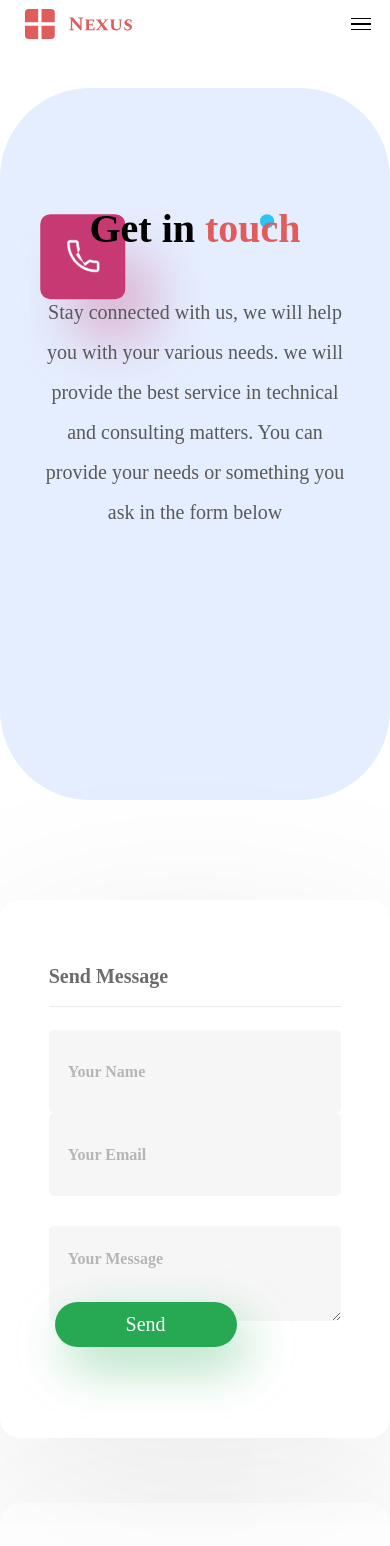
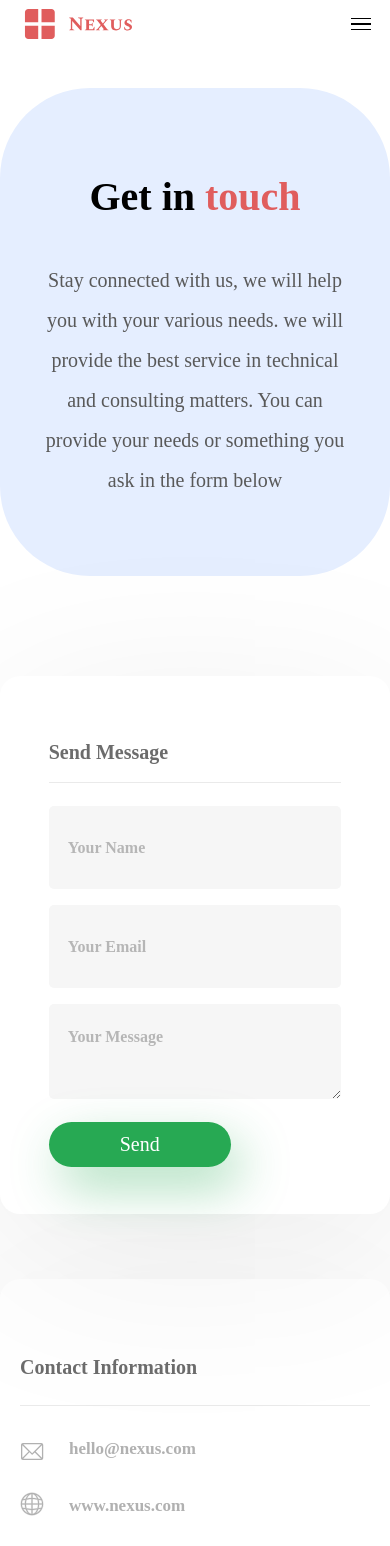
Before and after one commit to auscode/brochure-website, a React (Vite) app: page /contact in a window 390 px wide. Shown: the top 1546 px of the page. Built offline with nearby package versions, Linux system fonts and the light colour scheme; a web font is replaced by a local one.

Commit message:
contact page response sm fixed

```diff
--- a/src/pages/Contact/index.jsx
+++ b/src/pages/Contact/index.jsx
@@ -119,11 +119,8 @@ const ContactPage = () => {
         </div>
         {/* </div> */}
         <div className="flex flex-col items-start justify-start md:px-5 w-[92%] sm:px-0 md:w-full">
-          <div className="bg-blue-50 flex flex-col items-center justify-start md:ml-[0] ml-[121px] p-[51px] md:px-10 sm:px-5 rounded-[90px] w-[91%] md:w-full">
-            <div
-              className="bg-cover bg-no-repeat flex flex-col md:gap-10 gap-[76px] h-[480px] items-center justify-end mb-[65px] mt-[65px] p-[72px] md:px-10 sm:px-5"
-              style={{ backgroundImage: "url('images/img_group744.svg')" }}
-            >
+          <div className="bg-blue-50 flex flex-col items-center justify-start md:ml-[0] ml-[121px] p-[51px] sm:p-1 md:px-10 sm:px-5 rounded-[90px] w-[91%] md:w-full">
+            <div className="bg-[url('images/img_group744.svg')] sm:bg-none bg-cover bg-no-repeat flex flex-col md:gap-10 gap-[76px] h-[480px] items-center justify-end mb-[65px] sm:m-0 mt-[65px] p-[72px] md:px-10 sm:px-5">
               <Text
                 className="mt-1 sm:text-[40px] md:text-[46px] text-[50px] text-black-900"
                 size="txtSourceSansProBold50"
@@ -136,7 +133,7 @@ const ContactPage = () => {
                 </span>
               </Text>
               <Text
-                className="leading-[40.00px] text-center text-gray-700 text-xl w-[86%] sm:w-full mb-20"
+                className="leading-[40.00px] text-center text-gray-700 text-xl w-[86%] sm:w-full mb-20 sm:mb-0"
                 size="txtSourceSansProRegular20Gray700"
               >
                 Stay connected with us, we will help you with your various
@@ -148,7 +145,7 @@ const ContactPage = () => {
           </div>
           <div className="flex md:flex-col flex-row gap-[41px] items-center justify-end md:ml-[0] ml-[120px] mt-[100px] w-[91%] md:w-full">
             <div className="bg-white-A700 md:h-[425px] sm:h-[538px] h-[599px] md:mt-0 mt-[15px] m-3 p-[70px] md:px-10 sm:px-5 relative rounded-[20px] shadow-bs6 w-[66%] md:w-full">
-              <div className="absolute flex flex-col gap-[23px] inset-x-[0] items-center justify-start mx-auto pb-[72px] rounded-[5px] top-[12%] w-3/4">
+              <div className="absolute flex flex-col gap-[23px] inset-x-[0] items-center sm:items-start justify-start mx-auto  pb-[72px] sm:pb-0 rounded-[5px] top-[12%] w-3/4">
                 <Input
                   name="Group843"
                   placeholder="Send Message"
@@ -157,12 +154,12 @@ const ContactPage = () => {
                   size="xs"
                 ></Input>
                 <div className="flex flex-col items-center justify-start rounded-[5px] w-full">
-                  <div className="flex flex-col gap-[30px] items-center justify-start w-full">
-                    <div className="flex sm:flex-col items-center justify-between w-full">
+                  <div className="flex flex-col gap-[30px] sm:gap-4 items-center justify-start w-full">
+                    <div className="flex sm:flex-col items-center sm:gap-4 justify-between w-full">
                       <Input
                         name="Group750"
                         placeholder="Your Name"
-                        className="font-bold leading-[normal] p-0 placeholder:text-gray-400 text-base text-left w-full"
+                        className="font-bold leading-[normal] p-0 placeholder:text-gray-400 text-base text-left"
                         wrapClassName="sm:flex-1 sm:w-full"
                         type="text"
                         shape="round"
@@ -172,7 +169,7 @@ const ContactPage = () => {
                       <Input
                         name="Group751"
                         placeholder="Your Email"
-                        className="font-bold leading-[normal] p-0 placeholder:text-gray-400 text-base text-left w-full"
+                        className="font-bold leading-[normal] p-0 placeholder:text-gray-400 text-base text-left"
                         wrapClassName="sm:flex-1 sm:w-full"
                         type="email"
                         shape="round"
@@ -187,13 +184,13 @@ const ContactPage = () => {
                     ></TextArea>
                   </div>
                 </div>
+                <Button
+                  className="absolute sm:static bottom-[-15%] cursor-pointer leading-[normal] left-[1%] min-w-[182px] rounded-[25px] text-center text-xl"
+                  color="green_600"
+                >
+                  Send
+                </Button>
               </div>
-              <Button
-                className="absolute bottom-[17%] cursor-pointer leading-[normal] left-[14%] min-w-[182px] rounded-[25px] text-center text-xl"
-                color="green_600"
-              >
-                Send
-              </Button>
             </div>
             <div className="bg-white-A700 flex flex-col items-start justify-center m-3 p-[33px] sm:px-5 rounded-[20px] shadow-bs6 w-[32%] md:w-full">
               <div className="flex flex-col gap-[31px] items-center justify-start mb-9 mt-11 w-[90%] md:w-full">
```
